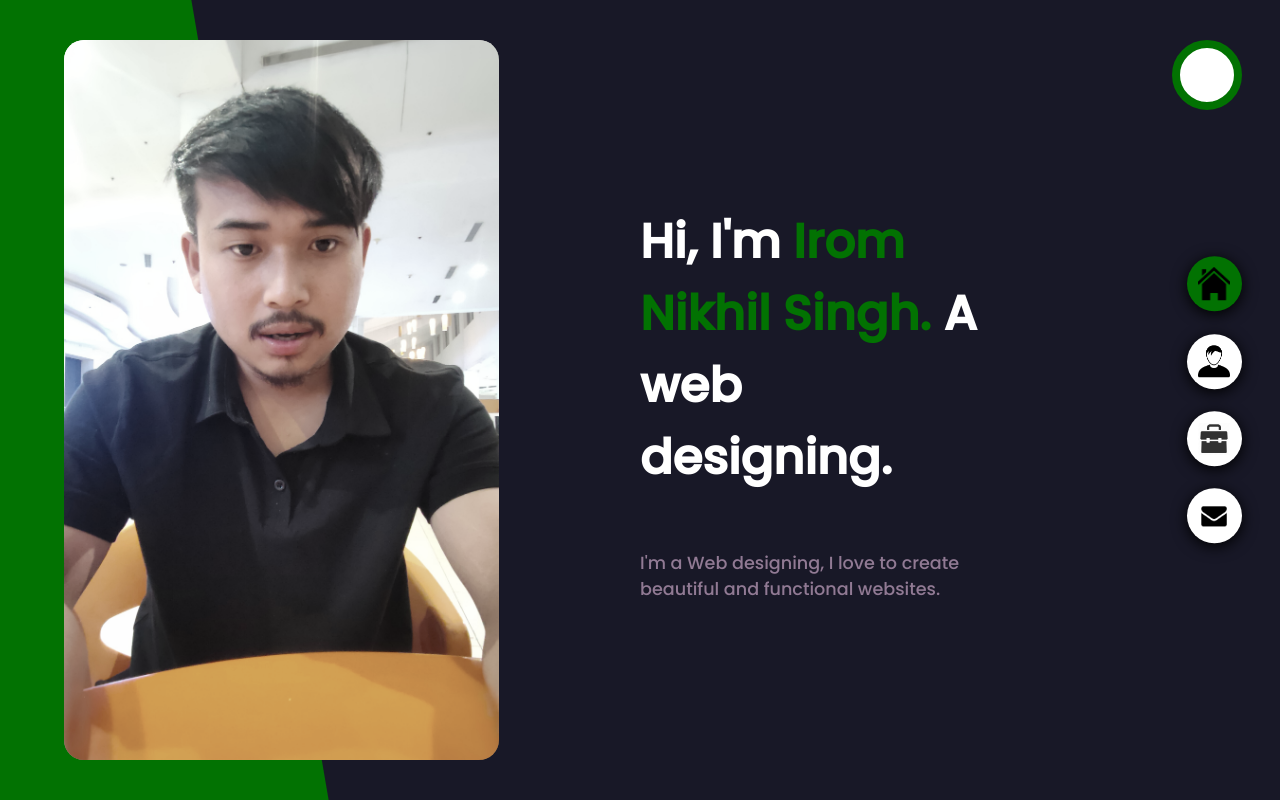
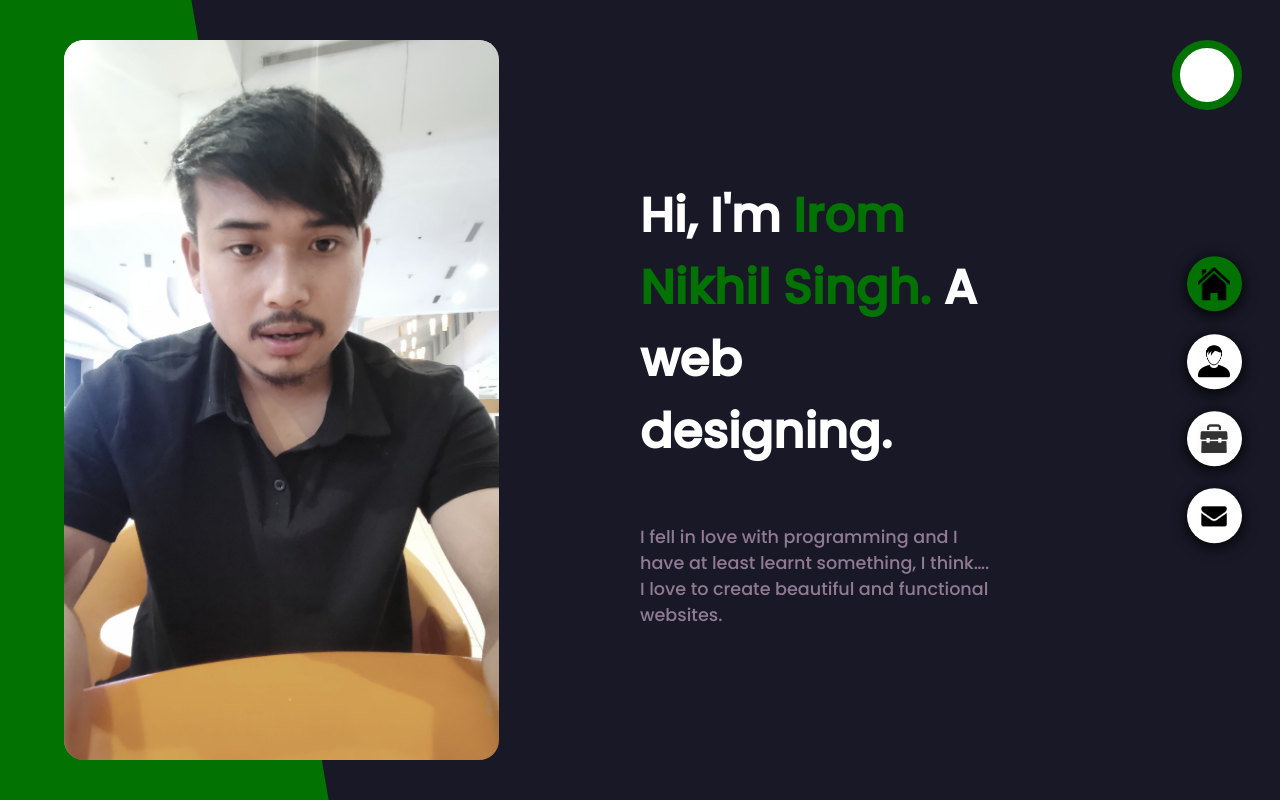
Before and after one commit to 99nikhil/Portfolio, a website built with Parcel: page index.html in a window 1280 px wide. Built offline with nearby package versions, Linux system fonts and the light colour scheme.

Commit message:
Saving to Github

```diff
--- a/index.html
+++ b/index.html
@@ -30,7 +30,7 @@
             Hi, I'm <span>Irom Nikhil Singh.</span> A web designing.
           </h1>
           <p>
-            I'm a Web designing, I love to create beautiful and functional
+            I fell in love with programming and I have at least learnt something, I think…. <br> I love to create beautiful and functional
             websites.
           </p>
         </div>
```
